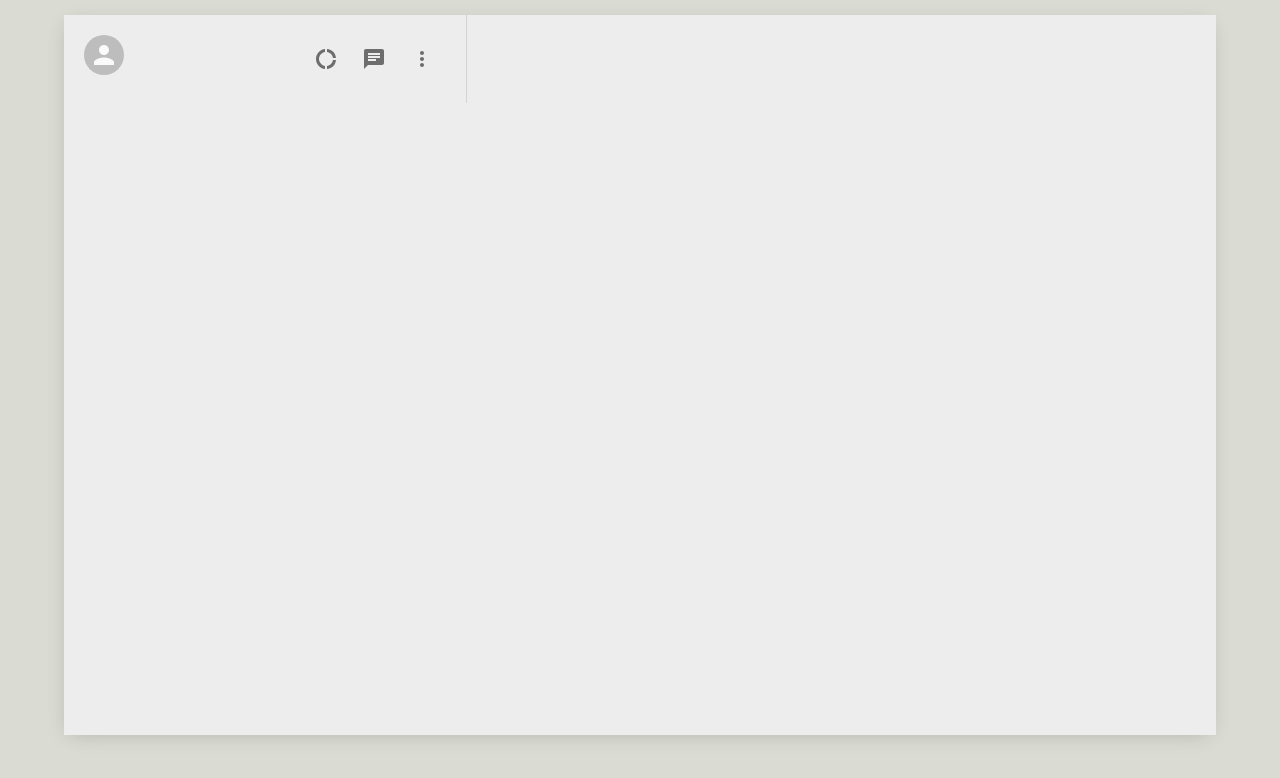
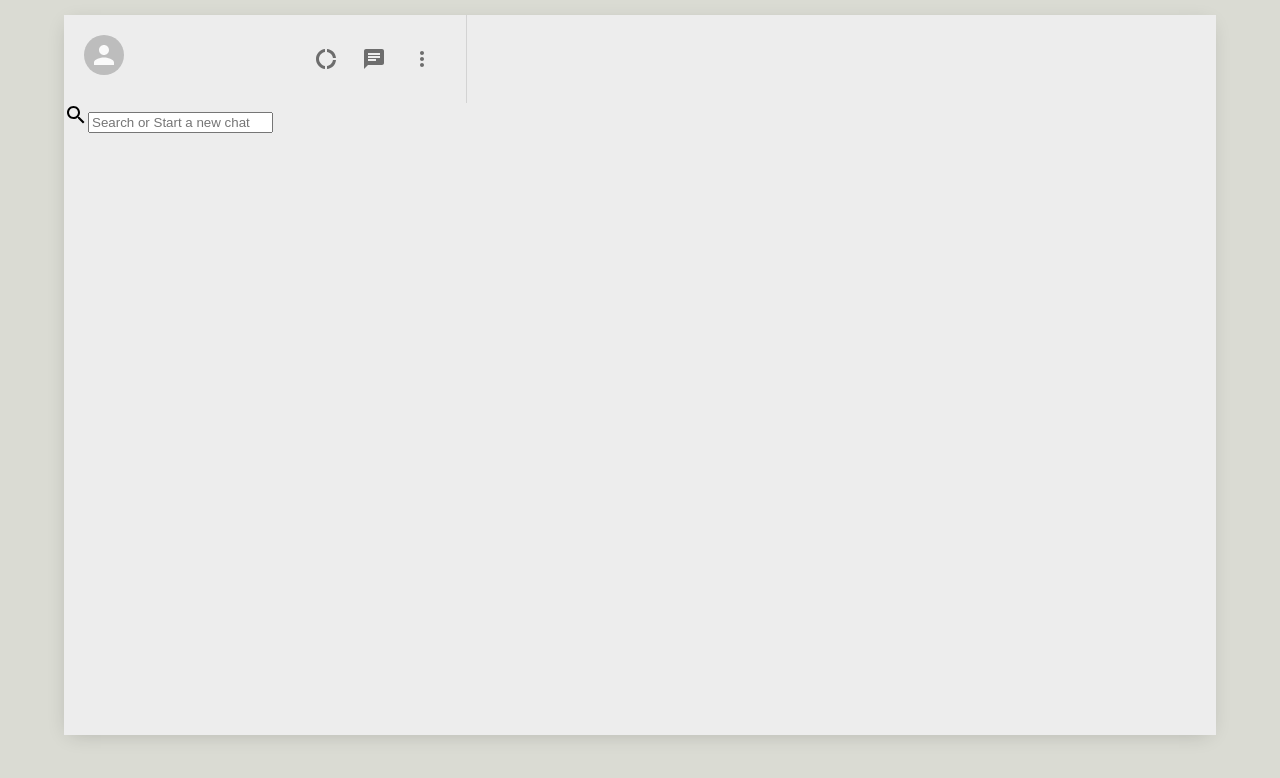
Before and after one commit to SHANAVAZ900/whatsapp_clone, a React (Create React App) app in the folder whatsapp/: page / in a window 1280 px wide. Shown: the top 778 px of the page. Built offline with nearby package versions, Linux system fonts and the light colour scheme.

Commit message:
added a search icon and button

```diff
--- a/whatsapp/src/Sidebar.css
+++ b/whatsapp/src/Sidebar.css
@@ -1,5 +1,8 @@
 .sidebar{
     flex:0.35 ;
+    display:flex;
+    flex-direction: column;
+
 }
 .sidebar__header{
     display:flex;
@@ -14,3 +17,8 @@
     justify-content: space-between;
     min-width: 10vw;
 }
+
+.sidebar__headerRight > .MuiSvgIcon-root{
+    margin-right: 2vw;
+    font-size: 24px !important;
+}
--- a/whatsapp/src/Sidebar.js
+++ b/whatsapp/src/Sidebar.js
@@ -4,6 +4,8 @@ import { Avatar, IconButton } from "@material-ui/core"
 import DonutLargeIcon from '@material-ui/icons/DonutLarge';
 import ChatIcon from '@material-ui/icons/Chat';
 import MoreVertIcon from '@material-ui/icons/MoreVert';
+//search icons
+import SearchOutlined from '@material-ui/icons/SearchOutlined';
 
 
 function Sidebar() {
@@ -27,6 +29,8 @@ function Sidebar() {
                 </div>
             </div>
             <div className="sidebar__search">
+               <SearchOutlined />
+               <input placeholder="Search or Start a new chat" type="text" />
 
             </div>
             <div className="sidebar__chats">
```
